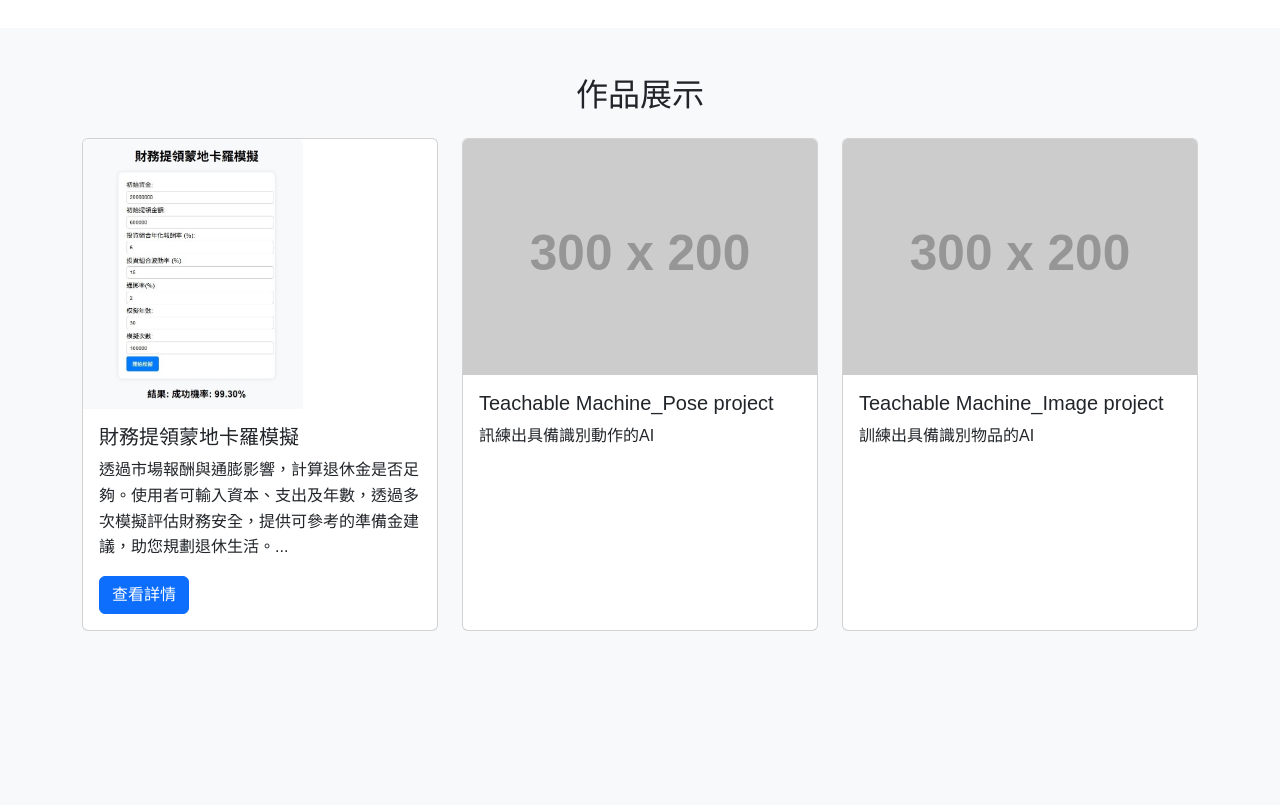
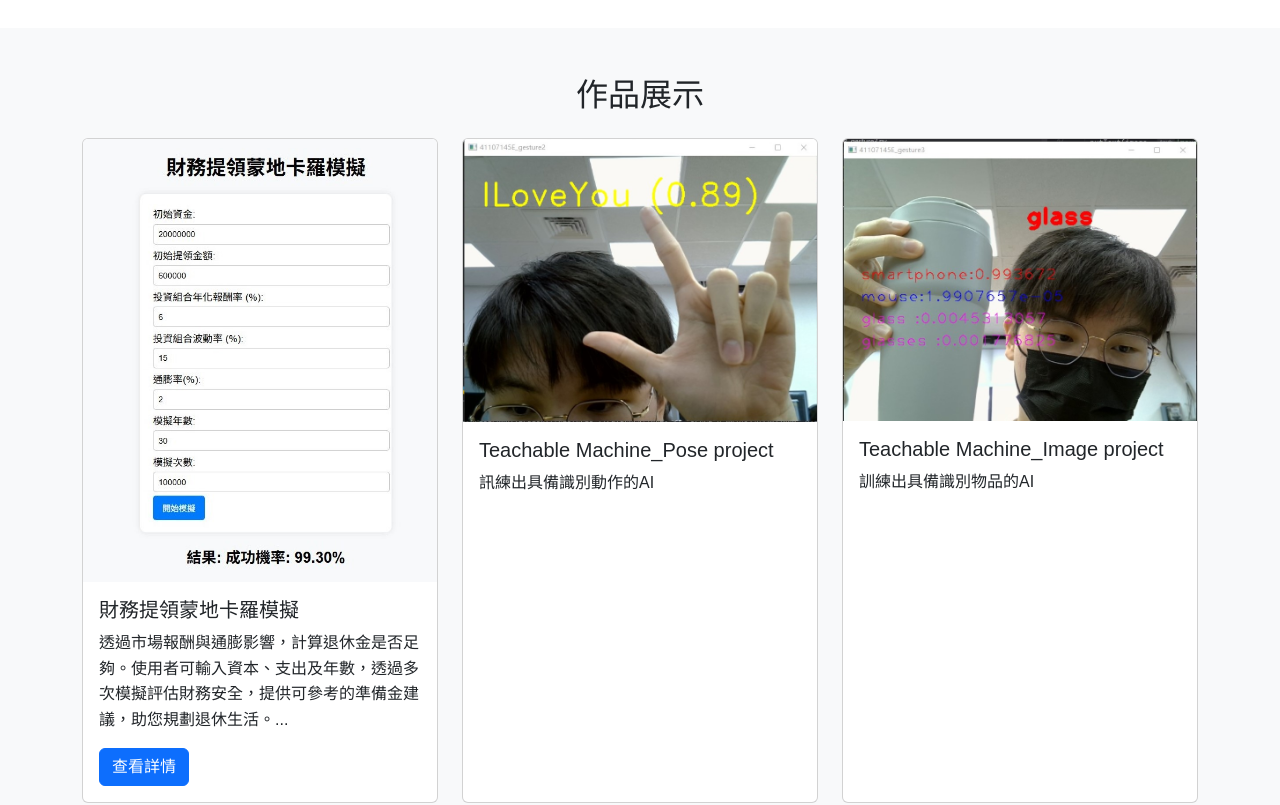
Before and after one commit to 2GaryHung2/2garyhung2.github.io, a plain HTML site: page index.html in a window 1280 px wide. Shown: the part 820-1625 px from the top of the page. Drawn offline with nearby package versions, Linux system fonts and the light colour scheme; placeholder pictures from the web are drawn by us.

Commit message:
Update index.html

```diff
--- a/index.html
+++ b/index.html
@@ -58,7 +58,7 @@
       <div class="row g-4">
         <div class="col-md-4">
           <div class="card h-100">
-            <img src="images/蒙地卡.jpg" alt="作品1" class="card-img-top img-fluid"style="max-width: 220px; width: 220px; height: 270px"; object-fit: cover; object-position: center 60%;">
+            <img src="images/蒙地卡.jpg" alt="作品1" class="card-img-top">
             <div class="card-body">
               <h3 class="card-title h5">財務提領蒙地卡羅模擬</h3>
               <p class="card-text">透過市場報酬與通膨影響，計算退休金是否足夠。使用者可輸入資本、支出及年數，透過多次模擬評估財務安全，提供可參考的準備金建議，助您規劃退休生活。...</p>
@@ -68,7 +68,7 @@
         </div>
         <div class="col-md-4">
           <div class="card h-100">
-            <img src="https://via.placeholder.com/300x200" alt="作品2" class="card-img-top">
+            <img src="images/動作.jpg" alt="作品2" class="card-img-top">
             <div class="card-body">
               <h3 class="card-title h5">Teachable Machine_Pose project</h3>
               <p class="card-text"> 訊練出具備識別動作的AI</p>
@@ -77,7 +77,7 @@
         </div>
         <div class="col-md-4">
           <div class="card h-100">
-            <img src="https://via.placeholder.com/300x200" alt="作品3" class="card-img-top">
+            <img src="images/物品.jpg" alt="作品3" class="card-img-top">
             <div class="card-body">
               <h3 class="card-title h5">Teachable Machine_Image project</h3>
               <p class="card-text">訓練出具備識別物品的AI</p>
```
